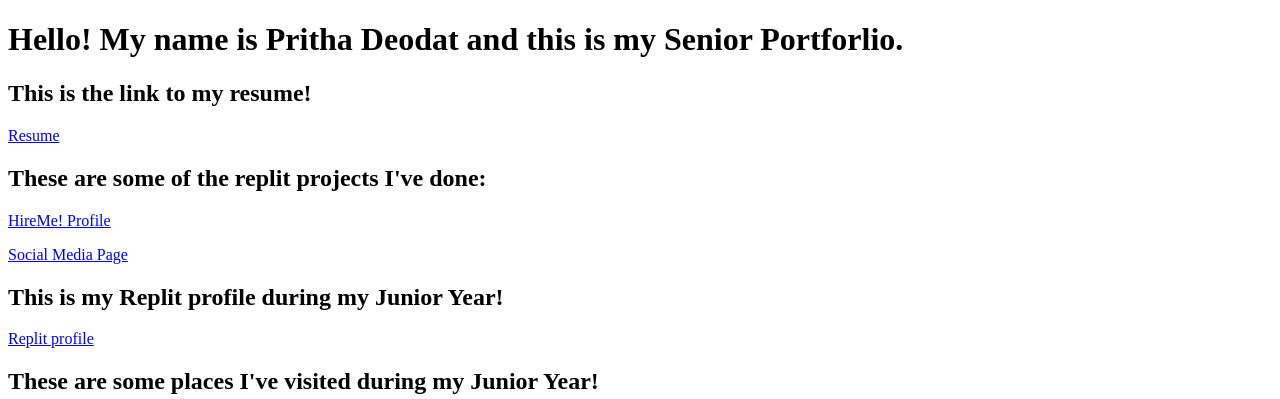
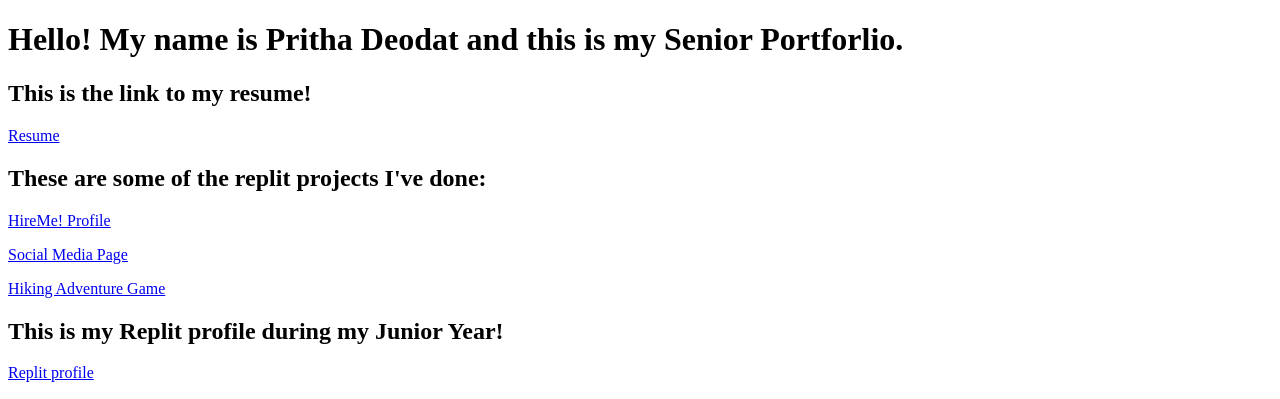
Before and after one commit to fluffybunnynumberone/prithadeodatportfolio.github.io, a plain HTML site: page index.html in a window 1280 px wide. Shown: the top 399 px of the page. Drawn offline with Linux system fonts and the light colour scheme.

Commit message:
Update index.html
I added the link to my adventure game

```diff
--- a/index.html
+++ b/index.html
@@ -22,6 +22,8 @@
     <p><a href="https://replit.com/@seniorspds-34-fall-2023/Hire-Me-Profile-103421108595277">HireMe! Profile</a></p>
 
     <p><a href="https://unit-4-project-social-media-page-prithad.seniorspds-34-fall-2023.repl.co/">Social Media Page</a></p>
+
+    <p><a href="https://Saturnstrings.github.io/Unit-6-Project"> Hiking Adventure Game </a> </p>
 
     <h2>This is my Replit profile during my Junior Year!</h2>
 
```
